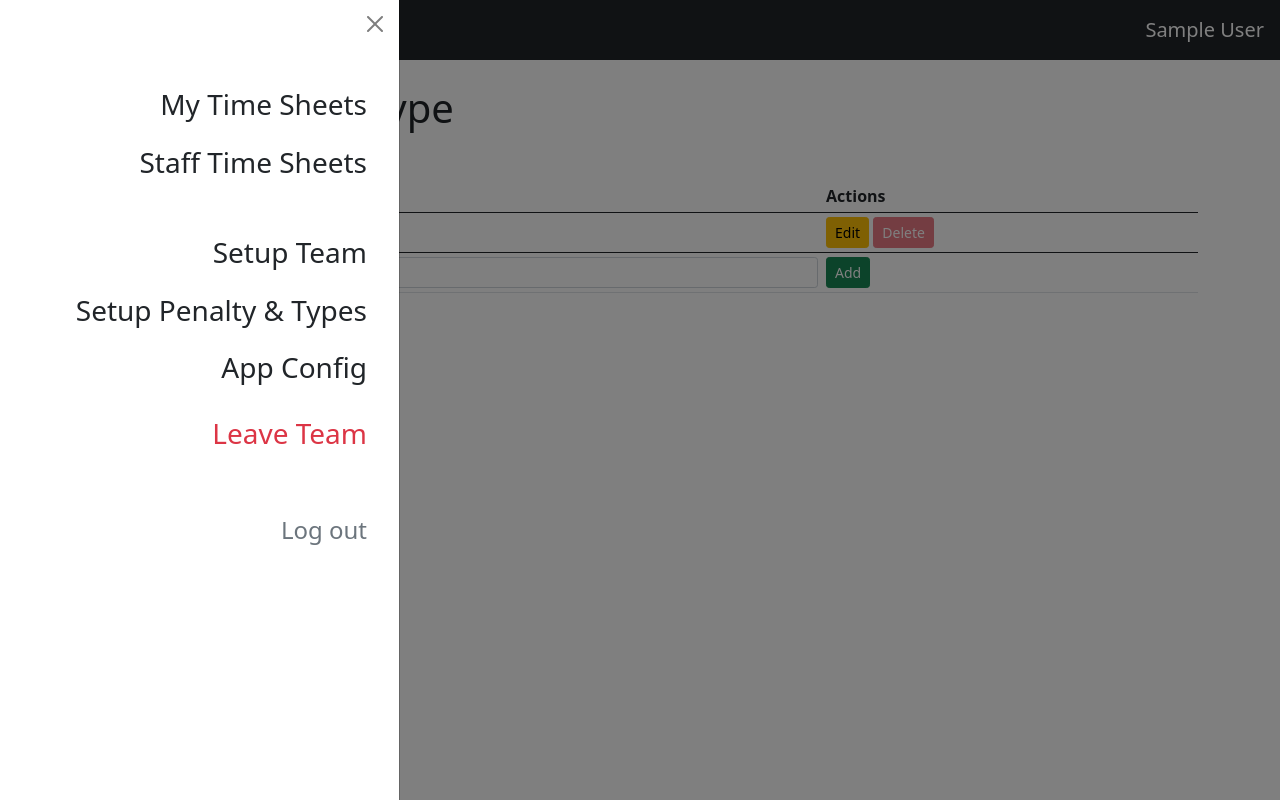
After one commit to AnthonyLorraine/my_ts, a Django app: page /penalty-type-create in a window 1280 px wide, after a click on "menu". The commit adds this page. Run offline with Django 4.2, Linux system fonts and the light colour scheme; a user stored in the database is signed in; tables that the repository leaves empty hold one stand-in row (values such as "Sample post"); some libraries are stand-ins or nearby versions.

Commit message:
Penalty Type and Penalty Creation Views, Deletion Views, Forms & Templates added to allow penalty maintenance.

```diff
--- a/main/forms.py
+++ b/main/forms.py
@@ -1,6 +1,6 @@
 from django import forms
 from django.forms import inlineformset_factory
-from main.models import Timesheet, TimesheetRow
+from main.models import Timesheet, TimesheetRow, Penalty, PenaltyType
 
 
 class TimeSheetModelForm(forms.ModelForm):
@@ -16,3 +16,29 @@ class TimeSheetModelForm(forms.ModelForm):
     def __init__(self, *args, **kwargs):
         super().__init__(*args, **kwargs)
         [field.widget.attrs.update({'class': 'form-control'}) for field in self.fields.values()]
+
+
+class PenaltyCreateModelForm(forms.ModelForm):
+    class Meta:
+        model = Penalty
+        fields = '__all__'
+        widgets = {
+            'name': forms.TextInput(attrs={'required': True, 'maxlength': 40}),
+        }
+
+    def __init__(self, *args, **kwargs):
+        super().__init__(*args, **kwargs)
+        [field.widget.attrs.update({'class': 'form-control form-control-sm'}) for field in self.fields.values()]
+
+
+class PenaltyTypeCreateModelForm(forms.ModelForm):
+    class Meta:
+        model = PenaltyType
+        fields = '__all__'
+        widgets = {
+            'name': forms.TextInput(attrs={'required': True, 'maxlength': 40}),
+        }
+
+    def __init__(self, *args, **kwargs):
+        super().__init__(*args, **kwargs)
+        [field.widget.attrs.update({'class': 'form-control form-control-sm'}) for field in self.fields.values()]
--- a/main/models.py
+++ b/main/models.py
@@ -26,6 +26,10 @@ class PenaltyType(models.Model):
 
     def __str__(self):
         return self.name
+
+    @property
+    def is_used(self):
+        return Penalty.objects.filter(penalty_type=self).count() > 0
 
 
 class Penalty(models.Model):
--- a/main/views.py
+++ b/main/views.py
@@ -9,8 +9,8 @@ from django.urls import reverse
 
 from django.views.generic import DetailView, CreateView, ListView, RedirectView, DeleteView, UpdateView
 
-from main.forms import TimeSheetModelForm
-from main.models import Employee, Timesheet, Team, PenaltyType, Settings
+from main.forms import TimeSheetModelForm, PenaltyCreateModelForm, PenaltyTypeCreateModelForm
+from main.models import Employee, Timesheet, Team, PenaltyType, Settings, Penalty
 
 
 class EmployeeDetailView(LoginRequiredMixin, DetailView):
@@ -54,6 +54,48 @@ class TimesheetCreateView(LoginRequiredMixin, CreateView):
 
 class TimesheetDetailView(LoginRequiredMixin, DetailView):
     model = Timesheet
+
+
+class PenaltyCreateView(LoginRequiredMixin, CreateView):
+    model = Penalty
+    form_class = PenaltyCreateModelForm
+
+    def get_success_url(self):
+        return reverse('penalty-create')
+
+    def get_context_data(self, **kwargs):
+        context = super().get_context_data()
+        context['penalties'] = Penalty.objects.all()
+        return context
+
+
+class PenaltyDeleteView(LoginRequiredMixin, DeleteView):
+    model = Penalty
+
+    def get_success_url(self):
+        return reverse('penalty-create')
+
+
+class PenaltyTypeCreateView(LoginRequiredMixin, CreateView):
+    model = PenaltyType
+    form_class = PenaltyTypeCreateModelForm
+
+    def get_success_url(self):
+        return reverse('penalty-type-create')
+
+    def get_context_data(self, **kwargs):
+        context = super().get_context_data()
+        context['penalty_types'] = PenaltyType.objects.all()
+        return context
+
+
+class PenaltyTypeDeleteView(LoginRequiredMixin, DeleteView):
+    model = PenaltyType
+
+    def get_success_url(self):
+        return reverse('penalty-type-create')
+
+
 
 
 class LogOffView(LoginRequiredMixin, LogoutView):
--- a/templates/base.html
+++ b/templates/base.html
@@ -64,6 +64,18 @@
                 </div>
 
                 <div class="nav-link text-dark h3 py-2">
+                    <div class="" id="setupPenaltyMenu"
+                         data-bs-toggle="dropdown" aria-expanded="false">
+                        Setup Penalty & Types
+                    </div>
+                    <ul class="dropdown-menu w-100 border-end-0 border-start-0 rounded-0 border-dark border-1 text-end"
+                        aria-labelledby="setupPenaltyMenu">
+                        <li><a class="h3 dropdown-item py-3" href="{% url 'penalty-create' %}">Create Penalty</a></li>
+                        <li><a class="h3 dropdown-item py-3" href="{% url 'penalty-type-create' %}">Create Penalty Type</a></li>
+                    </ul>
+                </div>
+
+                <div class="nav-link text-dark h3 py-2">
                     <div class="" id="appConfigMenu"
                          data-bs-toggle="dropdown" aria-expanded="false">
                         App Config
--- /dev/null
+++ b/templates/main/penaltytype_form.html
@@ -0,0 +1,54 @@
+{% extends 'base.html' %}
+{% block title %}Create Penalty{% endblock %}
+{% block content %}
+    <section class="container pt-3">
+    <h1>Create Penalty Type</h1>
+        <table class="table table-sm mt-5">
+            <thead>
+            <tr>
+                <th>
+                    Name
+                </th>
+                <th>
+                    Actions
+                </th>
+            </tr>
+            </thead>
+            <tbody>
+            {% for p in penalty_types %}
+                <tr>
+                    <td>{{ p.name }}</td>
+                    <td>
+                        <a href="#" class="btn btn-sm btn-warning">Edit</a>
+                        {% if p.is_used %}
+                        <span class="d-inline-block" tabindex="0" data-bs-toggle="tooltip" data-bs-placement="bottom" title="There are still penalties using this penalty type">
+                          <button class="btn btn-sm btn-danger" type="button" disabled>Delete</button>
+                        </span>
+                        {% else %}
+                        <a href="{% url 'penalty-type-delete' p.pk %}"
+                           class="btn btn-sm btn-danger">Delete</a>
+                        {% endif %}
+                    </td>
+                </tr>
+            {% endfor %}
+            </tbody>
+            <form method="post" class="">{% csrf_token %}
+                <tfoot>
+                <tr>
+                    <td>
+                        {{ form.name }}
+                    </td>
+                    <td>
+                        <button type="submit" class="btn btn-sm btn-success">Add</button>
+                    </td>
+                </tr>
+                </tfoot>
+            </form>
+
+
+        </table>
+        {{ form.errors }}
+    </section>
+
+
+{% endblock %}
--- a/timesheets/urls.py
+++ b/timesheets/urls.py
@@ -3,7 +3,8 @@ from django.conf.urls.static import static
 from django.urls import path
 from main.views import EmployeeDetailView, TimesheetCreateView, TimesheetDetailView, LogOffView, LogInView, \
     RegisterEmployeeView, TeamCreateView, TeamListView, TeamJoinStaffView, TeamJoinManagerView, TeamViewMembersListView, \
-    TeamLeaveStaffView, TeamLeaveManagerView, ManagerTeamViewMembersListView, SettingsListView, TeamDeleteView
+    TeamLeaveStaffView, TeamLeaveManagerView, ManagerTeamViewMembersListView, SettingsListView, TeamDeleteView, \
+    PenaltyCreateView, PenaltyTypeCreateView, PenaltyDeleteView, PenaltyTypeDeleteView
 
 urlpatterns = [
     path('', EmployeeDetailView.as_view(), name='home'),
@@ -13,6 +14,10 @@ urlpatterns = [
     path('register', RegisterEmployeeView.as_view(), name='register-employee'),
     path('create', TimesheetCreateView.as_view(), name='timesheet-create'),
     path('timesheet-detail/<int:pk>', TimesheetDetailView.as_view(), name='timesheet-detail'),
+    path('penalty-create', PenaltyCreateView.as_view(), name='penalty-create'),
+    path('penalty-delete/<int:pk>', PenaltyDeleteView.as_view(), name='penalty-delete'),
+    path('penalty-type-create', PenaltyTypeCreateView.as_view(), name='penalty-type-create'),
+    path('penalty-type-delete/<int:pk>', PenaltyTypeDeleteView.as_view(), name='penalty-type-delete'),
     path('team-create', TeamCreateView.as_view(), name='team-create'),
     path('team-delete/<slug:slug>', TeamDeleteView.as_view(), name='team-delete'),
     path('team-list', TeamListView.as_view(), name='team-list'),
```
Also changed, not shown: templates/main/penalty_confirm_delete.html (added, +14 -0 lines), templates/main/penalty_form.html (added, +53 -0 lines), templates/main/penaltytype_confirm_delete.html (added, +14 -0 lines), README.md (added).
